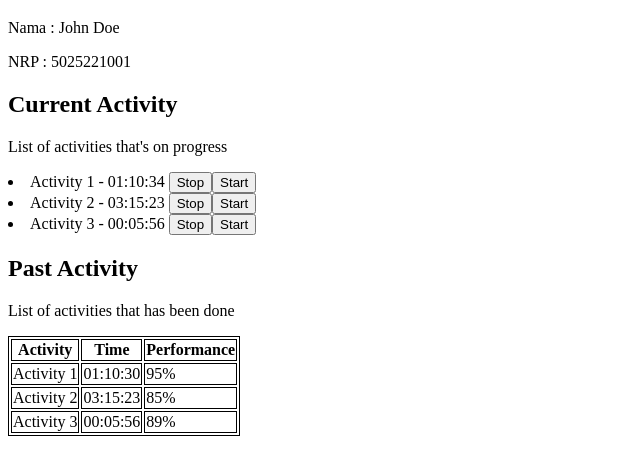
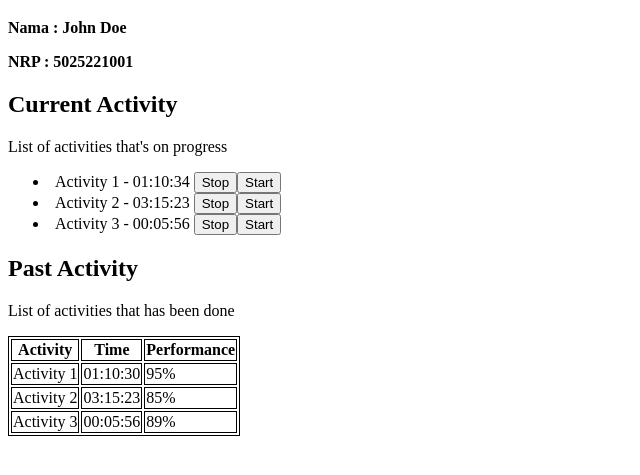
Before and after one commit to rchesa/html-tugas, a plain HTML site: page index.html in a window 1280 px wide. Shown: the part 61-536 px from the top of the page, without its empty margins (0-640 px from the left). Drawn offline with Linux system fonts and the light colour scheme.

Commit message:
add margin style.css

```diff
--- a/style.css
+++ b/style.css
@@ -2,6 +2,10 @@ table, th, td {
     border: 1px solid black;
 }
 
-.tracker{
+.user{
    font-weight: bold;
 }
+
+.activity{
+    margin-left: 25px;
+}
```
